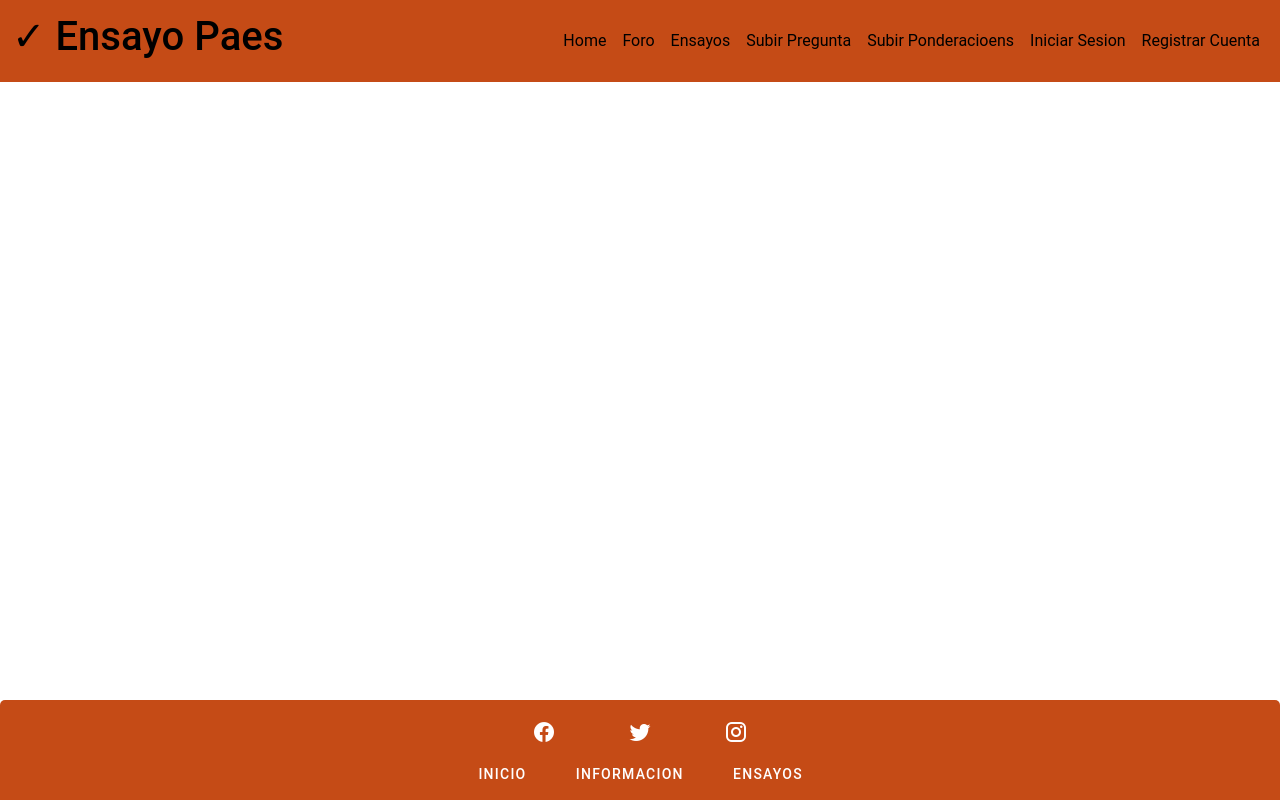
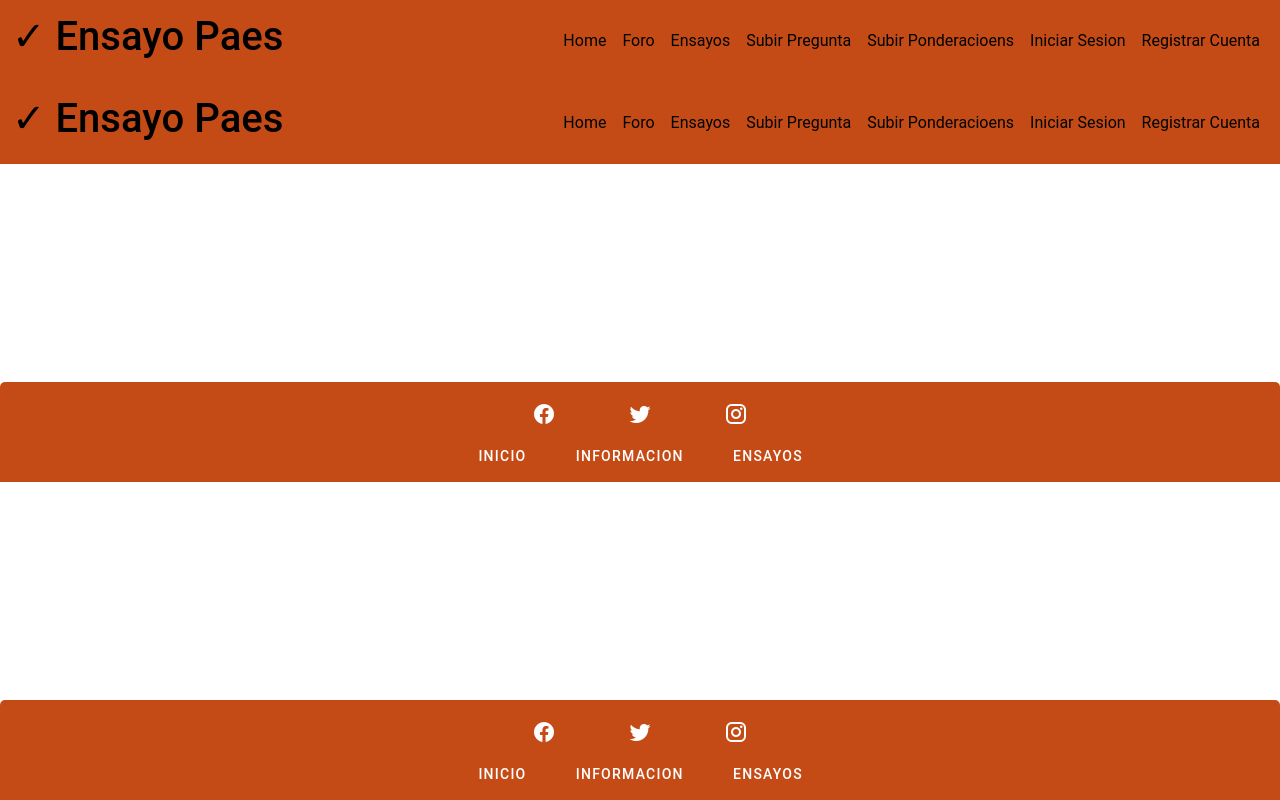
Before and after one commit to AllanVallejos/Paes, a Nuxt app in the folder front/: page / in a window 1280 px wide. Built offline with nearby package versions, Linux system fonts and the light colour scheme.

Commit message:
arreglar header
arreglar header que se habia eliminado y no salia en la pagina

```diff
--- a/front/layouts/default.vue
+++ b/front/layouts/default.vue
@@ -1,10 +1,15 @@
 import { NavbarHeaderBasico } from '../.nuxt/components';
 <template>
   <div>
-    <v-app>
-        <slot />
-    </v-app>
+        <v-app>
+            <headerr />
 
+            <div style="min-height: 50vh; position: relative; margin-bottom: 50px;">
+
+                <slot />
+            </div>
+            <footerr />
+        </v-app>
     </div>
 </template>
 
```
